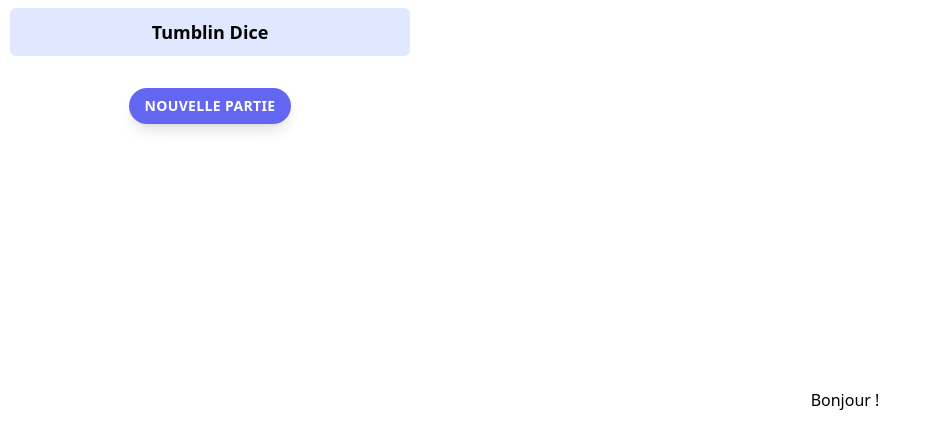
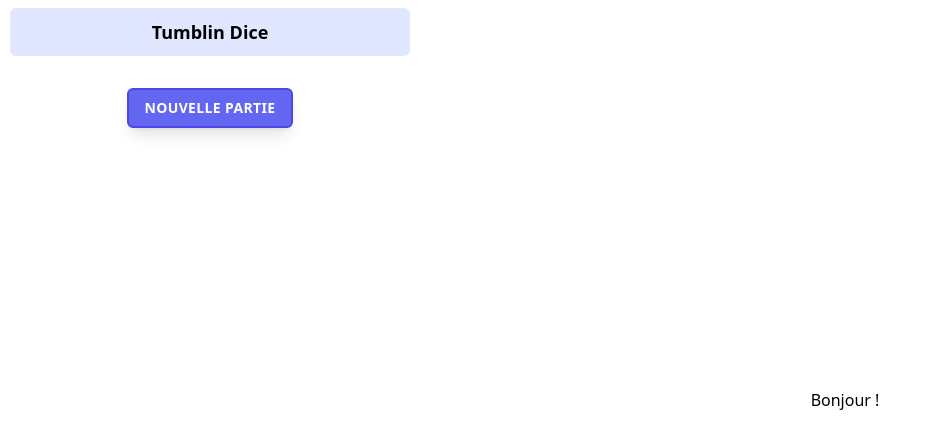
Before and after one commit to etienne-dldc/tumblin-dice-counter, a React (Vite) app: page / in a window 1280 px wide. Shown: the top 448 px of the page, without its empty margins (0-931 px from the left). Built offline with nearby package versions, Linux system fonts and the light colour scheme.

Commit message:
Fix scroll

```diff
--- a/src/components/Button.tsx
+++ b/src/components/Button.tsx
@@ -3,12 +3,12 @@ import React from "react";
 import { tw } from "../logic/Utils";
 
 const colors = {
-  indigo: tw`bg-indigo-500 hover:bg-indigo-600`,
-  red: tw`bg-red-500 hover:bg-red-600`,
-  green: tw`bg-green-500 hover:bg-green-600`,
-  blue: tw`bg-blue-500 hover:bg-blue-600`,
-  pink: tw`bg-pink-500 hover:bg-pink-600`,
-  teal: tw`bg-teal-500 hover:bg-teal-600`,
+  indigo: tw`bg-indigo-500 border-indigo-600 hover:bg-indigo-600  hover:border-indigo-700`,
+  red: tw`bg-red-500 border-red-600 hover:bg-red-600  hover:border-red-700`,
+  green: tw`bg-green-500 border-green-600 hover:bg-green-600  hover:border-green-700`,
+  blue: tw`bg-blue-500 border-blue-600 hover:bg-blue-600  hover:border-blue-700`,
+  pink: tw`bg-pink-500 border-pink-600 hover:bg-pink-600  hover:border-pink-700`,
+  teal: tw`bg-teal-500 border-teal-600 hover:bg-teal-600  hover:border-teal-700`,
 } as const;
 
 type ButtonProps = {
@@ -22,7 +22,7 @@ export function Button({ color = "indigo", className, children, onClick }: Butto
   return (
     <button
       className={clsx(
-        tw`px-4 py-2 rounded-full tracking-wide font-semibold text-sm uppercase shadow-lg text-white`,
+        `px-4 py-2 rounded-md tracking-wide font-semibold text-sm uppercase shadow-lg text-white border-2`,
         className,
         colors[color]
       )}
--- a/src/panels/GamePanel.tsx
+++ b/src/panels/GamePanel.tsx
@@ -2,9 +2,9 @@ import { Panel } from "../libs/panels";
 import React from "react";
 import { PanelHeader } from "../components/PanelHeader";
 import { GameSelected, playerScore, printScore, resultScore, useStore } from "../store";
-import { InlineButton } from "../components/InlineButton";
 import { ListItem } from "../components/ListItem";
 import { Button } from "../components/Button";
+import { Pencil, Trash } from "phosphor-react";
 
 type Props = {
   gameId: string;
@@ -36,12 +36,13 @@ export function Content({ gameId, selected }: Props): JSX.Element | null {
   }
 
   return (
-    <div className="flex flex-col items-stretch space-y-4">
-      <PanelHeader title={game.name} color="pink" />
-      <div className="flex flex-row items-center rounded-md overflow-hidden divide-x-2 divide-gray-300 border-2 border-gray-300">
-        <InlineButton
-          color="green"
-          className="flex-1"
+    <div className="flex flex-col items-stretch space-y-4 max-h-full">
+      <PanelHeader
+        title={
+          <div className="flex flex-row items-center justify-center space-x-4">
+            <span>{game.name}</span>
+            <button
+              className="text-blue-500 rounded-md bg-blue-100 border-2 border-blue-200 p-1 hover:bg-blue-600 hover:text-white hover:border-blue-700"
               onClick={() => {
                 const res = window.prompt(`Nom de la partie:`, game.name);
                 if (res) {
@@ -49,11 +50,10 @@ export function Content({ gameId, selected }: Props): JSX.Element | null {
                 }
               }}
             >
-          Renommer
-        </InlineButton>
-        <InlineButton
-          color="red"
-          className="flex-1"
+              <Pencil className="w-6 h-6 text-inherit" />
+            </button>
+            <button
+              className="text-red-500 rounded-md bg-red-100 border-2 border-red-200 p-1 hover:bg-red-600 hover:text-white hover:border-red-700"
               onClick={() => {
                 const res = window.confirm(`Supprimer cette partie ?`);
                 if (res) {
@@ -61,9 +61,13 @@ export function Content({ gameId, selected }: Props): JSX.Element | null {
                 }
               }}
             >
-          Supprimer
-        </InlineButton>
+              <Trash className="w-6 h-6 text-inherit" />
+            </button>
           </div>
+        }
+        color="pink"
+      />
+      <div className="flex flex-col items-stretch space-y-4 overflow-auto pb-4">
         <ListItem active={playersActive} color="pink" className="" onClick={selectPlayers}>
           {game.players.length === 0
             ? "Ajouter des joueurs"
@@ -118,6 +122,7 @@ export function Content({ gameId, selected }: Props): JSX.Element | null {
           Nouveau tour
         </Button>
       </div>
+    </div>
   );
 }
 
--- a/src/panels/PlayersPanel.tsx
+++ b/src/panels/PlayersPanel.tsx
@@ -3,7 +3,7 @@ import React from "react";
 import { PanelHeader } from "../components/PanelHeader";
 import { useStore, Player } from "../store";
 import { Button } from "../components/Button";
-import { InlineButton } from "../components/InlineButton";
+import { Pencil, Trash } from "phosphor-react";
 
 type Props = {
   gameId: string;
@@ -63,13 +63,11 @@ export function PlayerDetails({ player, playerIndex }: PlayerDetailsProps): JSX.
   const removePlayer = useStore((state) => state.removePlayer);
 
   return (
-    <div className="flex flex-row items-center space-x-2 bg-teal-50 p-2 border border-teal-400 rounded">
+    <div className="flex flex-row items-center space-x-2 bg-teal-50 p-2 border-2 border-teal-400 rounded">
       <span className="flex-1 text-lg pl-2">{player.name}</span>
-      <div className="flex flex-row items-center rounded overflow-hidden divide-x divide-gray-300 border border-gray-300">
-        <InlineButton
-          color="green"
-          className="flex-1"
-          small
+      <div className="flex flex-row items-center rounded overflow-hidden space-x-2">
+        <button
+          className="text-blue-500 rounded-md bg-blue-100 border-2 border-blue-200 p-1 hover:bg-blue-600 hover:text-white hover:border-blue-700"
           onClick={() => {
             const name = prompt("Nom du joueur:", player.name);
             if (name) {
@@ -77,27 +75,18 @@ export function PlayerDetails({ player, playerIndex }: PlayerDetailsProps): JSX.
             }
           }}
         >
-          Renommer
-        </InlineButton>
-        {/* <InlineButton
-          onClick={() => {
-            alert("TODO");
-          }}
-        >
-          Changer la couleur
-        </InlineButton> */}
-        <InlineButton
-          color="red"
-          className="flex-1"
-          small
+          <Pencil className="w-6 h-6 text-inherit" />
+        </button>
+        <button
+          className="text-red-500 rounded-md bg-red-100 border-2 border-red-200 p-1 hover:bg-red-600 hover:text-white hover:border-red-700"
           onClick={() => {
             if (confirm("Supprimer ce joueur ?")) {
               removePlayer(playerIndex);
             }
           }}
         >
-          Supprimer
-        </InlineButton>
+          <Trash className="w-6 h-6 text-inherit" />
+        </button>
       </div>
     </div>
   );
```
Lines whose indentation alone changed are shown as unchanged.
